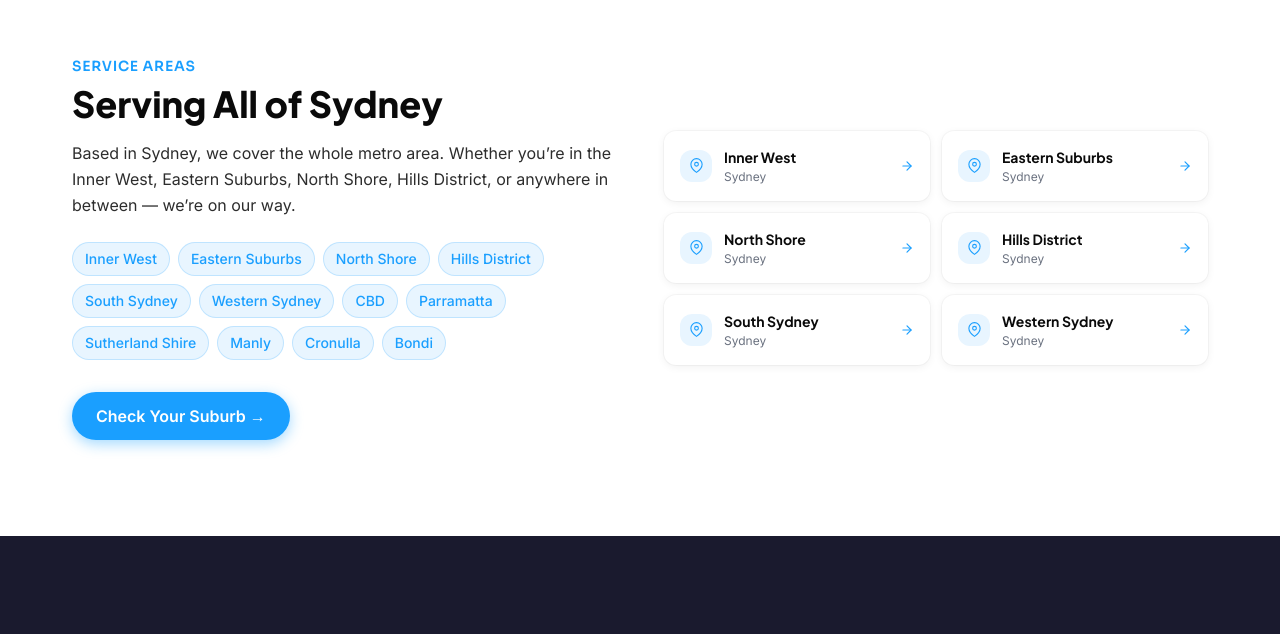
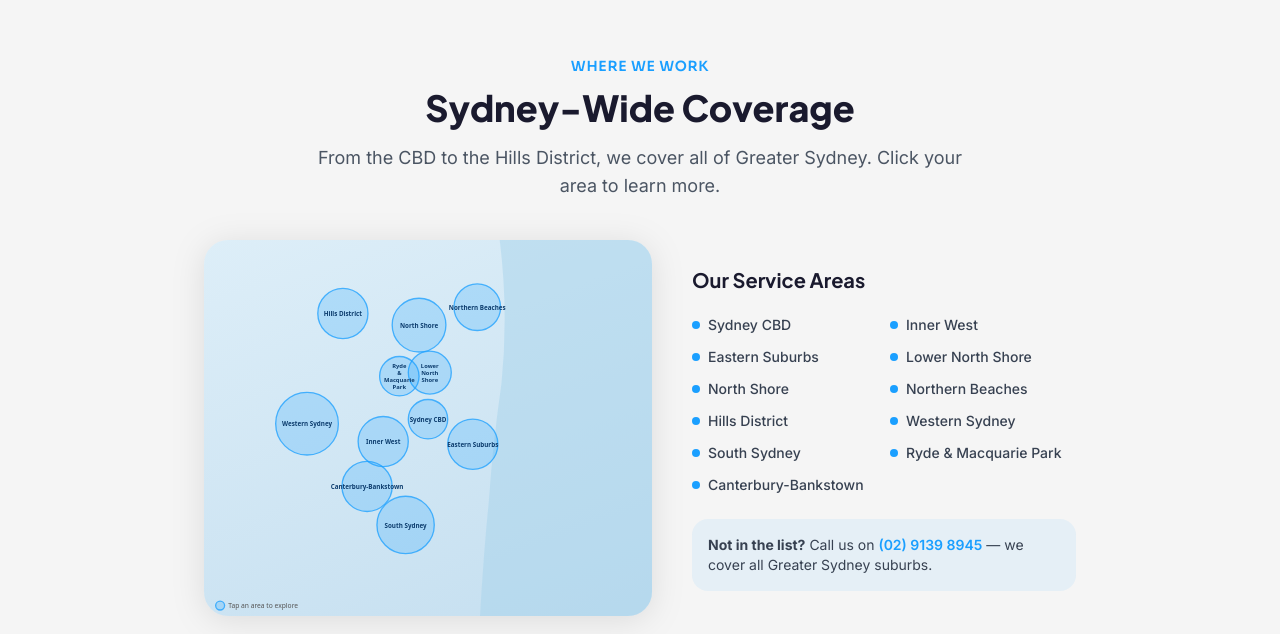
Before and after one commit to mrclogplumbing/mrclog-website, a Next.js app: page / in a window 1280 px wide. Shown: the part 3241-3875 px from the top of the page. Built offline with nearby package versions, Linux system fonts and the light colour scheme.

Commit message:
Replace ServiceAreas with interactive SVG map showing all 11 coverage zones
Replaced suburb list with service area zones and updated layout for improved presentation. Added SVG map representation of service areas.

```diff
--- a/src/components/home/ServiceAreas.tsx
+++ b/src/components/home/ServiceAreas.tsx
@@ -1,83 +1,115 @@
+"use client";
 import Link from "next/link";
-import { MapPinIcon, ArrowRightIcon } from "@/components/ui/ServiceIcons";
 
-const suburbs = [
-  "Inner West", "Eastern Suburbs", "North Shore", "Hills District",
-  "South Sydney", "Western Sydney", "CBD", "Parramatta",
-  "Sutherland Shire", "Manly", "Cronulla", "Bondi",
-];
-
-const locationPages = [
-  { label: "Inner West",      href: "/locations/inner-west" },
-  { label: "Eastern Suburbs", href: "/locations/eastern-suburbs" },
-  { label: "North Shore",     href: "/locations/north-shore" },
-  { label: "Hills District",  href: "/locations/hills-district" },
-  { label: "South Sydney",    href: "/locations/south-sydney" },
-  { label: "Western Sydney",  href: "/locations/western-sydney" },
+// Service area zones plotted on a simplified Sydney map SVG
+// Coordinates are approximate positions on a 500x420 viewBox
+const zones = [
+  { slug: "sydney-cbd",           label: "Sydney CBD",              x: 250, y: 200, r: 22 },
+  { slug: "inner-west",           label: "Inner West",              x: 200, y: 225, r: 28 },
+  { slug: "eastern-suburbs",      label: "Eastern Suburbs",         x: 300, y: 228, r: 28 },
+  { slug: "lower-north-shore",    label: "Lower North Shore",       x: 252, y: 148, r: 24 },
+  { slug: "north-shore",          label: "North Shore",             x: 240, y: 95,  r: 30 },
+  { slug: "northern-beaches",     label: "Northern Beaches",        x: 305, y: 75,  r: 26 },
+  { slug: "hills-district",       label: "Hills District",          x: 155, y: 82,  r: 28 },
+  { slug: "western-sydney",       label: "Western Sydney",          x: 115, y: 205, r: 35 },
+  { slug: "south-sydney",         label: "South Sydney",            x: 225, y: 318, r: 32 },
+  { slug: "ryde-macquarie-park",  label: "Ryde & Macquarie Park",   x: 218, y: 152, r: 22 },
+  { slug: "canterbury-bankstown", label: "Canterbury-Bankstown",    x: 182, y: 275, r: 28 },
 ];
 
 export default function ServiceAreas() {
   return (
-    <section className="section-padding bg-white">
+    <section className="py-16 md:py-24" style={{ background: "var(--color-grey-100, #f5f7fa)" }}>
       <div className="section-container">
-        <div className="grid lg:grid-cols-2 gap-12 items-center">
+        <div className="text-center mb-10">
+          <p className="font-display text-sm font-semibold uppercase tracking-wider mb-3" style={{ color: "var(--color-brand-blue)" }}>
+            Where We Work
+          </p>
+          <h2 className="font-logo font-extrabold text-3xl md:text-4xl mb-4" style={{ color: "var(--color-dark)" }}>
+            Sydney-Wide Coverage
+          </h2>
+          <p className="text-gray-600 text-lg max-w-2xl mx-auto">
+            From the CBD to the Hills District, we cover all of Greater Sydney. Click your area to learn more.
+          </p>
+        </div>
 
-          {/* Text */}
-          <div>
-            <p className="font-display text-sm font-semibold uppercase tracking-wider mb-2" style={{ color: "var(--color-brand-blue)" }}>
-              Service Areas
-            </p>
-            <h2 className="font-logo font-extrabold text-3xl md:text-4xl mb-4" style={{ color: "var(--color-black)" }}>
-              Serving All of Sydney
-            </h2>
-            <p className="text-base leading-relaxed mb-6" style={{ color: "var(--color-grey-800)" }}>
-              Based in Sydney, we cover the whole metro area. Whether you&rsquo;re in the Inner West,
-              Eastern Suburbs, North Shore, Hills District, or anywhere in between — we&rsquo;re on our way.
-            </p>
-
-            {/* Suburb chips */}
-            <div className="flex flex-wrap gap-2 mb-8">
-              {suburbs.map((suburb) => (
-                <span
-                  key={suburb}
-                  className="px-3 py-1.5 rounded-full text-sm font-medium"
-                  style={{
-                    background: "var(--color-brand-blue-light)",
-                    color: "var(--color-brand-blue)",
-                    border: "1px solid rgba(26,159,255,0.2)",
-                  }}
-                >
-                  {suburb}
-                </span>
+        <div className="flex flex-col lg:flex-row gap-10 items-center justify-center">
+          {/* SVG Map */}
+          <div className="w-full max-w-sm lg:max-w-md flex-shrink-0">
+            <svg
+              viewBox="0 0 500 420"
+              className="w-full h-auto rounded-2xl"
+              style={{ background: "linear-gradient(160deg, #ddeef8 0%, #c5dff0 100%)", filter: "drop-shadow(0 4px 16px rgba(0,0,0,0.10))" }}
+              aria-label="Map of Mr. Clog service areas across Greater Sydney"
+            >
+              {/* Ocean suggestion on the right */}
+              <path d="M330 0 Q340 80 332 160 Q322 230 318 290 Q312 350 308 420 L500 420 L500 0 Z" fill="#a8d4ec" opacity="0.5" />
+              {/* Zone circles */}
+              {zones.map((z) => (
+                <Link key={z.slug} href={`/locations/${z.slug}`}>
+                  <g className="cursor-pointer group">
+                    <circle
+                      cx={z.x}
+                      cy={z.y}
+                      r={z.r}
+                      fill="rgba(26,159,255,0.22)"
+                      stroke="rgba(26,159,255,0.75)"
+                      strokeWidth="1.5"
+                      className="transition-all duration-200 group-hover:fill-[rgba(26,159,255,0.45)]"
+                    />
+                    {z.label.split(" ").length <= 2 ? (
+                      <text x={z.x} y={z.y + 1} textAnchor="middle" dominantBaseline="middle"
+                        fontSize="7" fontWeight="600" fill="#0d3d6e" className="pointer-events-none select-none"
+                        style={{ fontFamily: "system-ui, sans-serif" }}>
+                        {z.label}
+                      </text>
+                    ) : (
+                      <>
+                        {z.label.split(" ").map((word, i, arr) => (
+                          <text key={i} x={z.x} y={z.y + (i - (arr.length - 1) / 2) * 8 + 1}
+                            textAnchor="middle" dominantBaseline="middle"
+                            fontSize="6.5" fontWeight="600" fill="#0d3d6e" className="pointer-events-none select-none"
+                            style={{ fontFamily: "system-ui, sans-serif" }}>
+                            {word}
+                          </text>
+                        ))}
+                      </>
+                    )}
+                  </g>
+                </Link>
               ))}
-            </div>
-
-            <Link href="/locations" className="btn-primary">
-              Check Your Suburb →
-            </Link>
+              <circle cx="18" cy="408" r="5" fill="rgba(26,159,255,0.22)" stroke="rgba(26,159,255,0.75)" strokeWidth="1.5" />
+              <text x="27" y="411" fontSize="7.5" fill="#555" style={{ fontFamily: "system-ui, sans-serif" }}>Tap an area to explore</text>
+            </svg>
           </div>
 
-          {/* Location page links */}
-          <div className="grid grid-cols-2 gap-3">
-            {locationPages.map(({ label, href }) => (
-              <Link key={href} href={href} className="card p-4 flex items-center justify-between group no-underline">
-                <div className="flex items-center gap-3">
-                  <div
-                    className="w-8 h-8 rounded-lg flex items-center justify-center flex-shrink-0"
-                    style={{ background: "var(--color-brand-blue-light)" }}
+          {/* Area list */}
+          <div className="w-full max-w-sm">
+            <h3 className="font-logo font-bold text-xl mb-5" style={{ color: "var(--color-dark)" }}>
+              Our Service Areas
+            </h3>
+            <ul className="grid grid-cols-1 sm:grid-cols-2 gap-3">
+              {zones.map((z) => (
+                <li key={z.slug}>
+                  <Link
+                    href={`/locations/${z.slug}`}
+                    className="flex items-center gap-2 text-sm font-medium text-gray-700 hover:text-blue-600 transition-colors"
                   >
-                    <MapPinIcon size={15} />
-                  </div>
-                  <div>
-                    <p className="font-logo font-bold text-sm group-hover:text-brand-blue transition-colors" style={{ color: "var(--color-black)" }}>
-                      {label}
-                    </p>
-                    <p className="text-xs mt-0.5" style={{ color: "var(--color-grey-600)" }}>Sydney</p>
-                  </div>
-                </div>
-                <ArrowRightIcon size={14} className="text-brand-blue transition-transform group-hover:translate-x-1 flex-shrink-0" />
-              </Link>
-            ))}
+                    <span className="w-2 h-2 rounded-full flex-shrink-0" style={{ background: "var(--color-brand-blue)" }} />
+                    {z.label}
+                  </Link>
+                </li>
+              ))}
+            </ul>
+            <div className="mt-6 p-4 rounded-xl" style={{ background: "rgba(26,159,255,0.07)" }}>
+              <p className="text-sm text-gray-700">
+                <strong>Not in the list?</strong> Call us on{" "}
+                <a href="tel:+61291398945" className="font-semibold" style={{ color: "var(--color-brand-blue)" }}>
+                  (02) 9139 8945
+                </a>{" "}
+                — we cover all Greater Sydney suburbs.
+              </p>
+            </div>
           </div>
         </div>
       </div>
```
